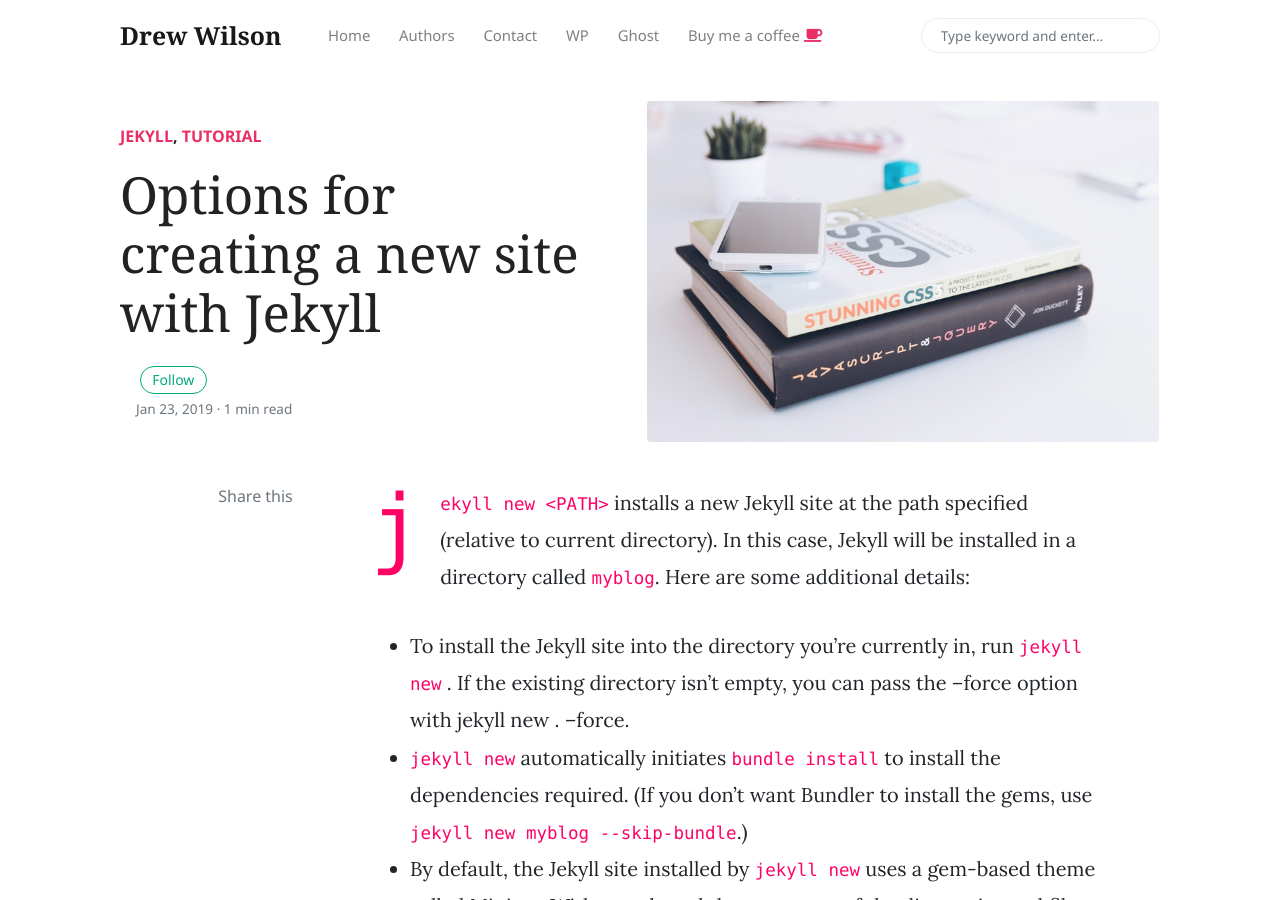
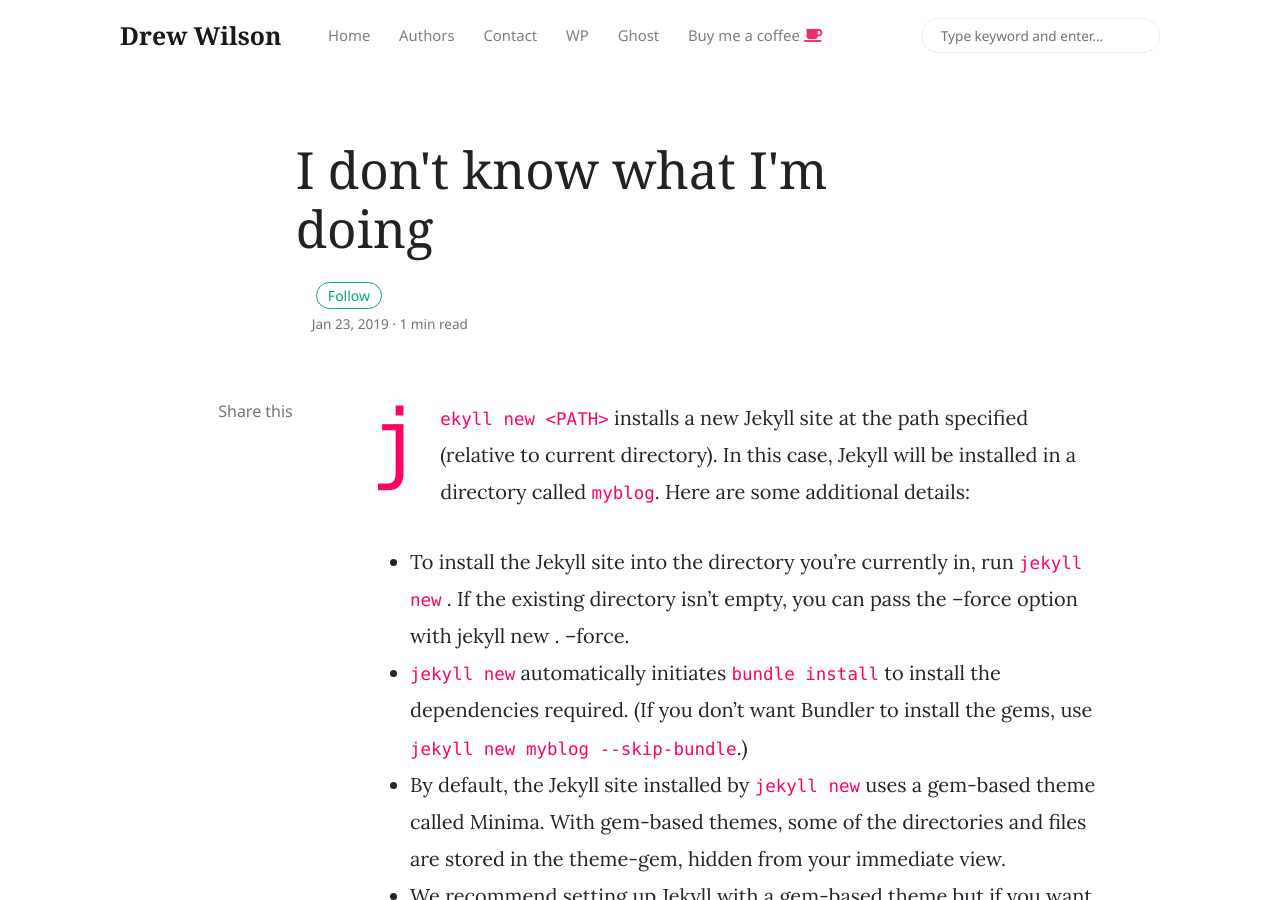
Before and after one commit to DrewWilson04/blog, a Jekyll site: the page built from _posts/2019-01-23-options-for-creating-new-site-with-jekyll.md, in a window 1280 px wide and 900 px high. Built offline with Jekyll 4.4.1, drawn with Linux system fonts in a browser that asks for light colours; nearby versions of some CDN libraries; comment, search, counter and statistics services are not loaded.

Commit message:
Update 2019-01-23-options-for-creating-new-site-with-jekyll.md

```diff
--- a/_posts/2019-01-23-options-for-creating-new-site-with-jekyll.md
+++ b/_posts/2019-01-23-options-for-creating-new-site-with-jekyll.md
@@ -1,9 +1,9 @@
 ---
 layout: post
-title:  "Options for creating a new site with Jekyll"
-author: jane
-categories: [ Jekyll, tutorial ]
-image: assets/images/13.jpg
+title:  "I don't know what I'm doing"
+author: Drew
+categories:
+image:
 ---
 
 `jekyll new <PATH>` installs a new Jekyll site at the path specified (relative to current directory). In this case, Jekyll will be installed in a directory called `myblog`. Here are some additional details:
```
